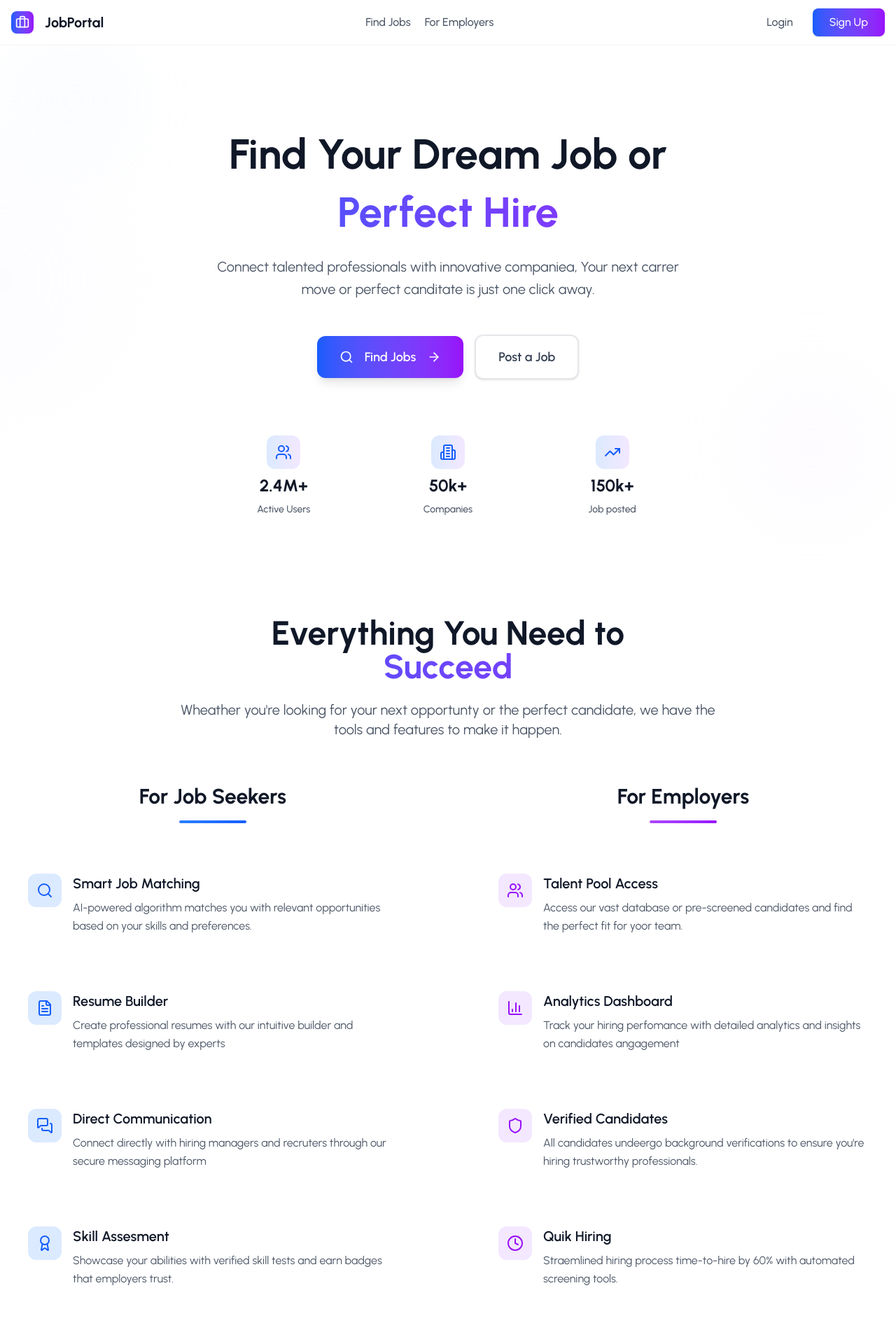
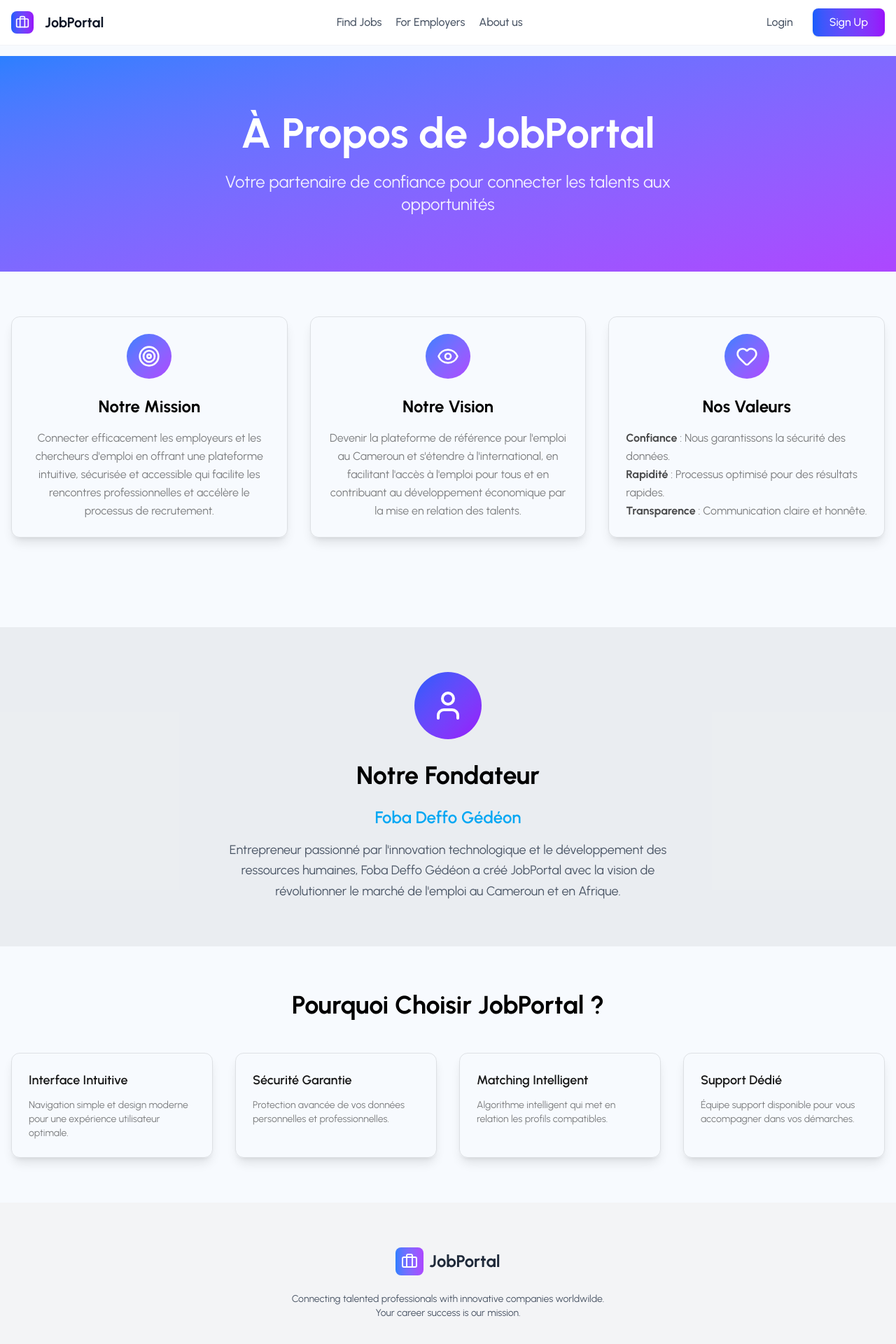
Before and after one commit to Gedeon12345/jobportal-frontend, a React (Vite) app: page /about-us in a window 1280 px wide. Before the commit this address led to /. Shown: the top 1920 px of the page at 70% size. Built offline with nearby package versions, Linux system fonts and the light colour scheme.

Commit message:
updated pages

```diff
--- a/src/App.jsx
+++ b/src/App.jsx
@@ -24,6 +24,7 @@ import JobseekerDashboard from "./pages/Jobseeker/JobSeekerDashboard2";
 import PostCompetence from "./pages/Jobseeker/PostCompetence";
 import AppliedJobs from "./pages/Jobseeker/AppliedJobs";
 import ManageCompetencies from "./pages/Jobseeker/ManageCompetencies";
+import AboutUs from "./pages/LandingPage/AboutUs";
 
 const App = () => {
   return (
@@ -33,6 +34,7 @@ const App = () => {
       <Routes>
         {/* Public routes */}
         <Route path="/" element={<LandingPage />} />
+        <Route path="/about-us" element={<AboutUs />} />
         <Route path="/signup" element={<SignUp />} />
         <Route path="/login" element={<Login />} />
 
--- /dev/null
+++ b/src/components/cards/AboutCard.jsx
@@ -0,0 +1,21 @@
+import { Target } from "lucide-react";
+
+const AboutCard = ({
+    icon: Icon,
+    title,
+    text,
+}) => {
+    return (
+        <div className="p-6 border border-black/10 rounded-xl text-center shadow-medium hover:shadow-xl bg-gradient-card shadow-lg transition-all duration-300">
+            <div className="w-16 h-16 bg-linear-to-br from-blue-500 to-purple-500 rounded-full flex items-center justify-center mx-auto mb-6">
+                <Icon className="h-8 w-8 text-white" />
+            </div>
+            <h3 className="text-2xl font-bold mb-4 text-foreground">{title}</h3>
+            <p className="text-black/50 leading-relaxed">
+                {text}
+            </p>
+        </div>
+    )
+}
+
+export default AboutCard;
--- a/src/components/layout/NavBar.jsx
+++ b/src/components/layout/NavBar.jsx
@@ -25,7 +25,7 @@ const NavBar = () => {
             <div className="container mx-auto px-4">
                 <div className="flex items-center justify-between h-16">
                     {/* Logo  */}
-                    <Link to='/find-jobs' className="flex items-center space-x-3">
+                    <Link to='/' className="flex items-center space-x-3">
                         <div className="w-8 h-8 bg-gradient-to-r from-blue-500 to-blue-600 rounded-lg flex items-center justify-center">
                             <Briefcase className="w-5 h-5 text-white" />
                         </div>
--- a/src/pages/Auth/Login.jsx
+++ b/src/pages/Auth/Login.jsx
@@ -124,7 +124,7 @@ const Login = () => {
         }
     };
 
-    if (formState. success) {
+    if (formState.success) {
         return (
             <div className="min-h-screen flex items-center justify-center bg-gray-50 px-4">
                 <motion.div
--- /dev/null
+++ b/src/pages/LandingPage/AboutUs.jsx
@@ -0,0 +1,115 @@
+import AboutCard from "../../components/cards/AboutCard";
+import { Target, Eye, Heart, User } from "lucide-react";
+import Header from "./components/Header";
+import Footer from "./components/Footer";
+
+const AboutUs = () => {
+  return (
+    <div className="min-h-screen bg-background">
+      <Header />
+
+      {/* Hero Section */}
+      <section className="mt-20 bg-linear-to-br from-blue-500 to-purple-500 text-white py-20">
+        <div className="container mx-auto px-4 text-center">
+          <h1 className="text-4xl md:text-6xl font-bold mb-6">
+            À Propos de JobPortal
+          </h1>
+          <p className="text-xl md:text-2xl max-w-3xl mx-auto opacity-90">
+            Votre partenaire de confiance pour connecter les talents aux opportunités
+          </p>
+        </div>
+      </section>
+
+      {/* Mission Section */}
+      <section className="py-16">
+        <div className="container mx-auto px-4">
+          <div className="grid md:grid-cols-2 lg:grid-cols-3 gap-8 mb-16">
+            <AboutCard
+              icon={Target}
+              title="Notre Mission"
+              text="Connecter efficacement les employeurs et les chercheurs d'emploi en offrant
+                    une plateforme intuitive, sécurisée et accessible qui facilite les rencontres
+                    professionnelles et accélère le processus de recrutement."
+            />
+
+            <AboutCard
+              icon={Eye}
+              title="Notre Vision"
+              text="Devenir la plateforme de référence pour l'emploi au Cameroun et s'étendre
+                    à l'international, en facilitant l'accès à l'emploi pour tous et en contribuant
+                    au développement économique par la mise en relation des talents."
+            />
+
+            <AboutCard
+              icon={Heart}
+              title="Nos Valeurs"
+              text={<div className="text-start"><strong className="font-bold text-black/70">Confiance</strong> : Nous garantissons la sécurité des données.<br/>
+                <strong className="font-bold text-black/70">Rapidité</strong> : Processus optimisé pour des résultats rapides.<br/>
+                <strong className="font-bold text-black/70">Transparence</strong> : Communication claire et honnête.</div>}
+            />
+          </div>
+        </div>
+      </section>
+
+      {/* Founder Section */}
+      <section className="py-16 bg-black/5">
+        <div className="container mx-auto px-4">
+          <div className="max-w-4xl mx-auto text-center">
+            <div className="w-24 h-24 bg-linear-to-br from-blue-600 to-purple-600 rounded-full flex items-center justify-center mx-auto mb-8">
+              <User className="h-12 w-12 text-white" />
+            </div>
+            <h2 className="text-3xl md:text-4xl font-bold mb-6 text-foreground">
+              Notre Fondateur
+            </h2>
+            <h3 className="text-2xl font-semibold text-primary mb-4">
+              Foba Deffo Gédéon
+            </h3>
+            <p className="text-lg text-gray-600 leading-relaxed max-w-2xl mx-auto">
+              Entrepreneur passionné par l'innovation technologique et le développement
+              des ressources humaines, Foba Deffo Gédéon a créé JobPortal avec la vision
+              de révolutionner le marché de l'emploi au Cameroun et en Afrique.
+            </p>
+          </div>
+        </div>
+      </section>
+
+      {/* Why Choose Us */}
+      <section className="py-16">
+        <div className="container mx-auto px-4">
+          <h2 className="text-3xl md:text-4xl font-bold text-center mb-12 text-foreground">
+            Pourquoi Choisir JobPortal ?
+          </h2>
+          <div className="grid md:grid-cols-2 lg:grid-cols-4 gap-8">
+            {[
+              {
+                title: "Interface Intuitive",
+                description: "Navigation simple et design moderne pour une expérience utilisateur optimale."
+              },
+              {
+                title: "Sécurité Garantie",
+                description: "Protection avancée de vos données personnelles et professionnelles."
+              },
+              {
+                title: "Matching Intelligent",
+                description: "Algorithme intelligent qui met en relation les profils compatibles."
+              },
+              {
+                title: "Support Dédié",
+                description: "Équipe support disponible pour vous accompagner dans vos démarches."
+              }
+            ].map((feature, index) => (
+              <div key={index} className="p-6 border border-black/10 rounded-xl shadow-lg hover:shadow-xl transition-shadow">
+                <h4 className="font-semibold text-lg mb-3 text-black/90">{feature.title}</h4>
+                <p className="text-black/50 text-sm">{feature.description}</p>
+              </div>
+            ))}
+          </div>
+        </div>
+      </section>
+
+      <Footer />
+    </div>
+  );
+};
+
+export default AboutUs;
--- a/src/pages/LandingPage/components/Footer.jsx
+++ b/src/pages/LandingPage/components/Footer.jsx
@@ -2,7 +2,7 @@ import { Briefcase } from "lucide-react";
 
 const Footer = () => {
     return(
-        <footer className="relative bg-gray-50 text-gray-500 overflow-hidden">
+        <footer className="relative bg-gray-100 text-gray-500 overflow-hidden">
             <div className="relative z-10 px-6 py-16">
                 <div className="maw-w-6xl mx-auto">
                     {/* Main Footer Content */}
@@ -28,7 +28,7 @@ const Footer = () => {
                                 © {new Date().getFullYear()} Time to progress
                             </p>
                             <p className={`text-xs text-gray-500`}>
-                                Made with ❤️... Happy coding
+                                Made with ❤️... For you
                             </p>
                         </div>
                     </div>
--- a/src/pages/LandingPage/components/Header.jsx
+++ b/src/pages/LandingPage/components/Header.jsx
@@ -1,5 +1,6 @@
 import React from "react";
 import {motion} from "framer-motion";
+import { Link } from "react-router-dom";
 import {Briefcase} from "lucide-react";
 import { useNavigate } from "react-router-dom";
 import { useAuth } from "../../../context/AuthContext";
@@ -18,18 +19,18 @@ const Header = () => {
             <div className="container mx-auto px-4">
                 <div className="flex items-center justify-between h-16">
                     {/* Logo */}
-                    <div className="flex items-center space-x-4">
+                    <Link to="/" className="flex items-center space-x-4">
                         <div className="w-8 h-8 bg-gradient-to-r from-blue-600 to-purple-600 rounded-lg flex items-center justify-center">
                             <Briefcase className="w-5 h-5 text-white" />
                         </div>
                         <span className="text-xl font-bold text-gray-900">JobPortal</span>
-                    </div>
+                    </Link>
 
                     {/* Navigation Links - Hidden on mobile */}
                     <nav className="hidden md:flex items-center space-x-5">
                         <a
                             onClick={() => navigate("/find-jobs")}
-                            className="text-gray-600 hover:text-gray-900 transition-colors font-medium"
+                            className="text-gray-600 hover:text-gray-900 transition-colors font-medium cursor-pointer"
                         >
                             Find Jobs
                         </a>
@@ -41,9 +42,15 @@ const Header = () => {
                                     : "/login"
                                 );
                             }}
-                            className="text-gray-600 hover:text-gray-900 transition-colors font-medium"
+                            className="text-gray-600 hover:text-gray-900 transition-colors font-medium cursor-pointer"
                         >
                             For Employers
+                        </a>
+                        <a
+                            onClick={() => navigate("/about-us")}
+                            className="text-gray-600 hover:text-gray-900 transition-colors font-medium cursor-pointer"
+                        >
+                            About us
                         </a>
                     </nav>
 
```
